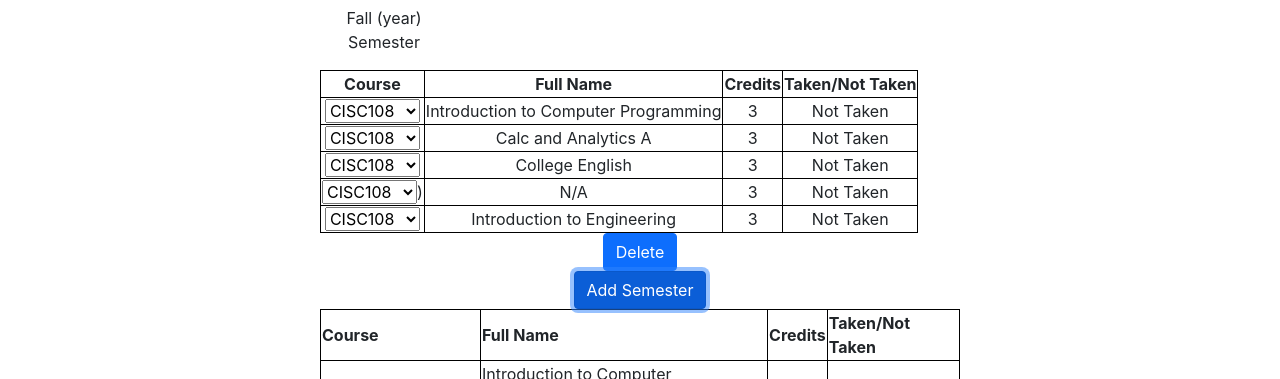
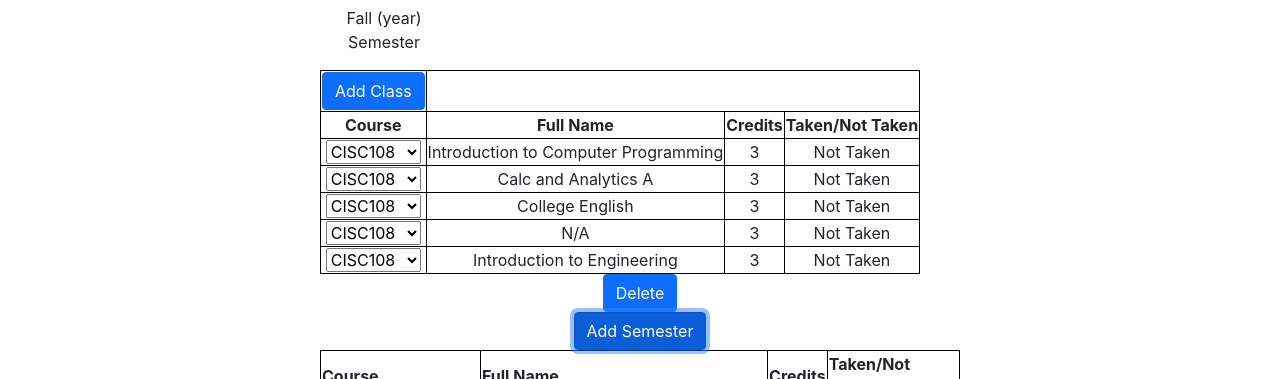
Before and after one commit to UD-CISC275-S22/cis-scheduler-team-20, a React (Create React App) app: page / in a window 1280 px wide. Both pictures are taken after a click on the button "Add Semester". Shown: the part 421-800 px from the top of the page. Built offline with nearby package versions, Linux system fonts and the light colour scheme.

Commit message:
added an addclass function to add semester and put it in html

```diff
--- a/src/components/AddSemester.tsx
+++ b/src/components/AddSemester.tsx
@@ -5,6 +5,15 @@ export function AddSemester(): JSX.Element {
     const [semesters, setSemesters] = useState<ReactElement[]>([]);
     const [num, setNum] = useState<number>(-1);
     const courses = ["CISC108", "EGGG101", "MATH241", "ENGL110"];
+    function insertClass(): void {
+        const table = document.getElementById(
+            "semester-table"
+        ) as HTMLTableElement;
+        const newRow = table.insertRow(-1);
+        const newCell = newRow.insertCell(0);
+        const newText = document.createTextNode("new class");
+        newCell.appendChild(newText);
+    }
     function insertSemester(): void {
         setNum(num + 1);
         setSemesters([
@@ -12,7 +21,12 @@ export function AddSemester(): JSX.Element {
             // eslint-disable-next-line react/jsx-key
             <div>
                 <html>
-                    <table>
+                    <table id="semester-table">
+                        <tr>
+                            <td>
+                                <Button onClick={insertClass}>Add Class</Button>
+                            </td>
+                        </tr>
                         <tr>
                             <th>Course</th>
                             <th>Full Name</th>
@@ -70,7 +84,6 @@ export function AddSemester(): JSX.Element {
                                         </option>
                                     ))}
                                 </select>
-                                )
                             </td>
                             <td>N/A</td>
                             <td>3</td>
@@ -108,10 +121,12 @@ export function AddSemester(): JSX.Element {
         ]);
     }
     return (
-        <div>
-            {semesters.map((semester: ReactElement) => semester)}
-            <Button onClick={insertSemester}>Add Semester</Button>
-        </div>
+        <>
+            <div>
+                {semesters.map((semester: ReactElement) => semester)}
+                <Button onClick={insertSemester}>Add Semester</Button>
+            </div>
+        </>
     );
     1;
 }
```
